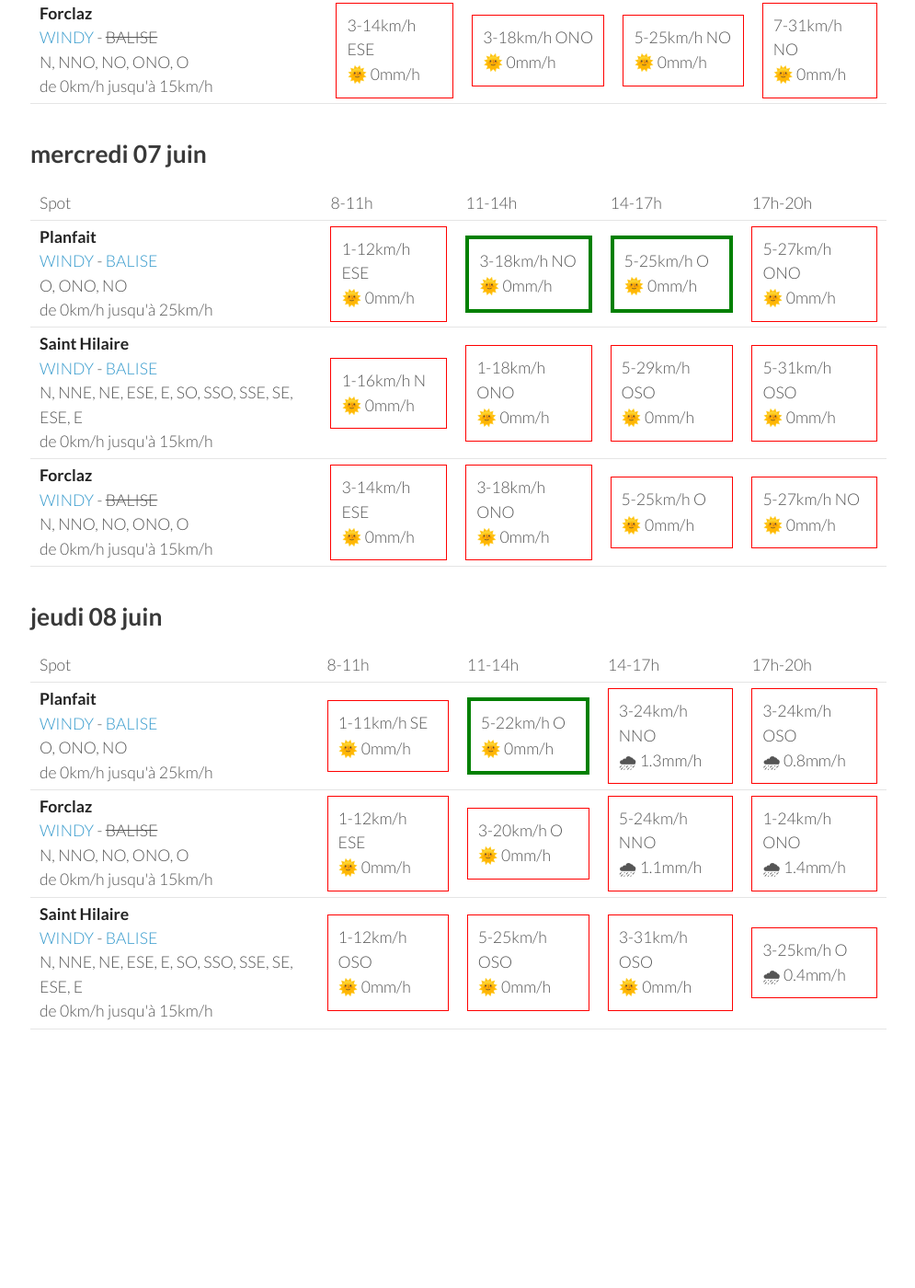
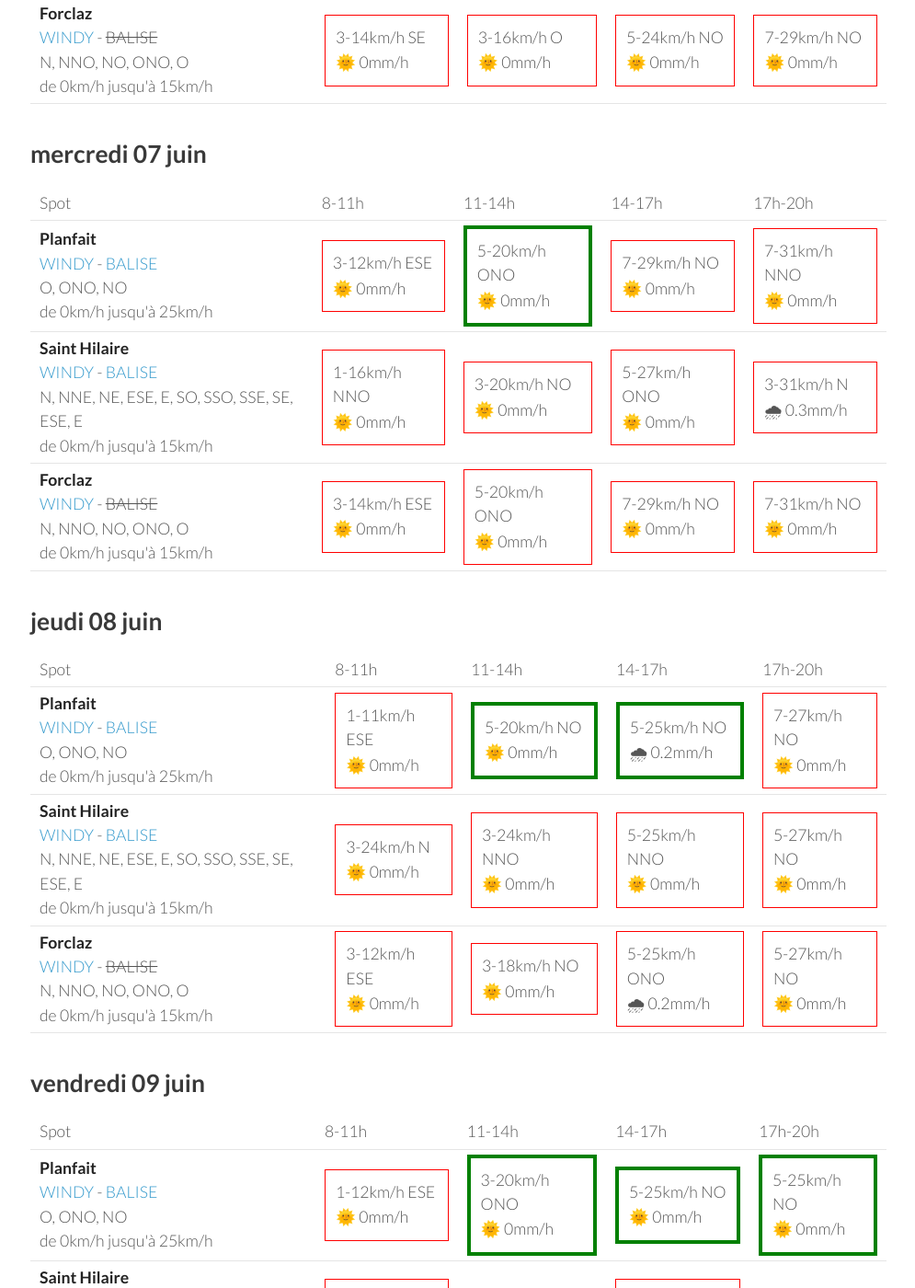
Before and after one commit to parapente-dans-le-nord/parapente-dans-le-nord.github.io, a Jekyll site: the page built from alpes_nord.markdown, in a window 1280 px wide and 1400 px high, scrolled down 1653 px. Shown: the whole window at 92% size, without its empty margins (25-1020 px from the left). Built offline with Jekyll 4.4.1, drawn with Linux system fonts in a browser that asks for light colours; before the commit the page ends 2900 px from its top, so only the background shows below that; some of the changed text lies outside the part shown.

Commit message:
update index.markdown

```diff
--- a/alpes_nord.markdown
+++ b/alpes_nord.markdown
@@ -118,28 +118,28 @@ page mise à jour le dimanche 04 juin 06:26
 
             <td><div class="not-flyable"><p>3-14km/h SE</p><p>🌞 0mm/h</p></div></td>
             <td><div class="flyable"><p>3-18km/h ONO</p><p>🌞 0mm/h</p></div></td>
-            <td><div class="flyable"><p>5-25km/h NO</p><p>🌞 0mm/h</p></div></td>
-            <td><div class="not-flyable"><p>7-29km/h NO</p><p>🌞 0mm/h</p></div></td>
+            <td><div class="flyable"><p>5-24km/h NO</p><p>🌧 0.2mm/h</p></div></td>
+            <td><div class="not-flyable"><p>7-29km/h NNO</p><p>🌞 0mm/h</p></div></td>
 
 
     </tr>
 <tr>
         <td><strong>Saint Hilaire</strong><br><a href="https://windy.com/45.307/5.888?45.087,5.889,9,m:eUFagkX">WINDY</a> - <span class=""><a href="http://www.balisemeteo.com/balise.php?idBalise=61">BALISE</a> </span><br> <span class="vent-favorable">N, NNE, NE, ESE, E, SO, SSO, SSE, SE, ESE, E</span><br><span class="force-vent">de 0km/h jusqu'à 15km/h</span> </td>
 
-            <td><div class="not-flyable"><p>1-16km/h N</p><p>🌞 0mm/h</p></div></td>
-            <td><div class="not-flyable"><p>3-22km/h NNO</p><p>🌞 0mm/h</p></div></td>
-            <td><div class="not-flyable"><p>5-27km/h NO</p><p>🌞 0mm/h</p></div></td>
-            <td><div class="not-flyable"><p>3-29km/h NO</p><p>🌞 0mm/h</p></div></td>
+            <td><div class="not-flyable"><p>1-18km/h NNO</p><p>🌞 0mm/h</p></div></td>
+            <td><div class="not-flyable"><p>3-18km/h NO</p><p>🌞 0mm/h</p></div></td>
+            <td><div class="not-flyable"><p>3-24km/h NO</p><p>🌞 0mm/h</p></div></td>
+            <td><div class="not-flyable"><p>3-27km/h NO</p><p>🌞 0mm/h</p></div></td>
 
 
     </tr>
 <tr>
         <td><strong>Forclaz</strong><br><a href="https://windy.com/45.814/6.247?45.375,6.246,8,m:eVwaglz">WINDY</a> - <span class="no-balise"> BALISE </span><br> <span class="vent-favorable">N, NNO, NO, ONO, O</span><br><span class="force-vent">de 0km/h jusqu'à 15km/h</span> </td>
 
-            <td><div class="not-flyable"><p>3-14km/h ESE</p><p>🌞 0mm/h</p></div></td>
-            <td><div class="not-flyable"><p>3-18km/h ONO</p><p>🌞 0mm/h</p></div></td>
-            <td><div class="not-flyable"><p>5-25km/h NO</p><p>🌞 0mm/h</p></div></td>
-            <td><div class="not-flyable"><p>7-31km/h NO</p><p>🌞 0mm/h</p></div></td>
+            <td><div class="not-flyable"><p>3-14km/h SE</p><p>🌞 0mm/h</p></div></td>
+            <td><div class="not-flyable"><p>3-16km/h O</p><p>🌞 0mm/h</p></div></td>
+            <td><div class="not-flyable"><p>5-24km/h NO</p><p>🌞 0mm/h</p></div></td>
+            <td><div class="not-flyable"><p>7-29km/h NO</p><p>🌞 0mm/h</p></div></td>
 
 
     </tr>
@@ -162,20 +162,20 @@ page mise à jour le dimanche 04 juin 06:26
 <tr>
         <td><strong>Planfait</strong><br><a href="https://windy.com/45.853/6.223?45.415,6.223,8">WINDY</a> - <span class=""><a href="https://www.openwindmap.org/PP496">BALISE</a> </span><br> <span class="vent-favorable">O, ONO, NO</span><br><span class="force-vent">de 0km/h jusqu'à 25km/h</span> </td>
 
-            <td><div class="not-flyable"><p>1-12km/h ESE</p><p>🌞 0mm/h</p></div></td>
-            <td><div class="flyable"><p>3-18km/h NO</p><p>🌞 0mm/h</p></div></td>
-            <td><div class="flyable"><p>5-25km/h O</p><p>🌞 0mm/h</p></div></td>
-            <td><div class="not-flyable"><p>5-27km/h ONO</p><p>🌞 0mm/h</p></div></td>
+            <td><div class="not-flyable"><p>3-12km/h ESE</p><p>🌞 0mm/h</p></div></td>
+            <td><div class="flyable"><p>5-20km/h ONO</p><p>🌞 0mm/h</p></div></td>
+            <td><div class="not-flyable"><p>7-29km/h NO</p><p>🌞 0mm/h</p></div></td>
+            <td><div class="not-flyable"><p>7-31km/h NNO</p><p>🌞 0mm/h</p></div></td>
 
 
     </tr>
 <tr>
         <td><strong>Saint Hilaire</strong><br><a href="https://windy.com/45.307/5.888?45.087,5.889,9,m:eUFagkX">WINDY</a> - <span class=""><a href="http://www.balisemeteo.com/balise.php?idBalise=61">BALISE</a> </span><br> <span class="vent-favorable">N, NNE, NE, ESE, E, SO, SSO, SSE, SE, ESE, E</span><br><span class="force-vent">de 0km/h jusqu'à 15km/h</span> </td>
 
-            <td><div class="not-flyable"><p>1-16km/h N</p><p>🌞 0mm/h</p></div></td>
-            <td><div class="not-flyable"><p>1-18km/h ONO</p><p>🌞 0mm/h</p></div></td>
-            <td><div class="not-flyable"><p>5-29km/h OSO</p><p>🌞 0mm/h</p></div></td>
-            <td><div class="not-flyable"><p>5-31km/h OSO</p><p>🌞 0mm/h</p></div></td>
+            <td><div class="not-flyable"><p>1-16km/h NNO</p><p>🌞 0mm/h</p></div></td>
+            <td><div class="not-flyable"><p>3-20km/h NO</p><p>🌞 0mm/h</p></div></td>
+            <td><div class="not-flyable"><p>5-27km/h ONO</p><p>🌞 0mm/h</p></div></td>
+            <td><div class="not-flyable"><p>3-31km/h N</p><p>🌧 0.3mm/h</p></div></td>
 
 
     </tr>
@@ -183,9 +183,9 @@ page mise à jour le dimanche 04 juin 06:26
         <td><strong>Forclaz</strong><br><a href="https://windy.com/45.814/6.247?45.375,6.246,8,m:eVwaglz">WINDY</a> - <span class="no-balise"> BALISE </span><br> <span class="vent-favorable">N, NNO, NO, ONO, O</span><br><span class="force-vent">de 0km/h jusqu'à 15km/h</span> </td>
 
             <td><div class="not-flyable"><p>3-14km/h ESE</p><p>🌞 0mm/h</p></div></td>
-            <td><div class="not-flyable"><p>3-18km/h ONO</p><p>🌞 0mm/h</p></div></td>
-            <td><div class="not-flyable"><p>5-25km/h O</p><p>🌞 0mm/h</p></div></td>
-            <td><div class="not-flyable"><p>5-27km/h NO</p><p>🌞 0mm/h</p></div></td>
+            <td><div class="not-flyable"><p>5-20km/h ONO</p><p>🌞 0mm/h</p></div></td>
+            <td><div class="not-flyable"><p>7-29km/h NO</p><p>🌞 0mm/h</p></div></td>
+            <td><div class="not-flyable"><p>7-31km/h NO</p><p>🌞 0mm/h</p></div></td>
 
 
     </tr>
@@ -208,30 +208,30 @@ page mise à jour le dimanche 04 juin 06:26
 <tr>
         <td><strong>Planfait</strong><br><a href="https://windy.com/45.853/6.223?45.415,6.223,8">WINDY</a> - <span class=""><a href="https://www.openwindmap.org/PP496">BALISE</a> </span><br> <span class="vent-favorable">O, ONO, NO</span><br><span class="force-vent">de 0km/h jusqu'à 25km/h</span> </td>
 
-            <td><div class="not-flyable"><p>1-11km/h SE</p><p>🌞 0mm/h</p></div></td>
-            <td><div class="flyable"><p>5-22km/h O</p><p>🌞 0mm/h</p></div></td>
-            <td><div class="not-flyable"><p>3-24km/h NNO</p><p>🌧 1.3mm/h</p></div></td>
-            <td><div class="not-flyable"><p>3-24km/h OSO</p><p>🌧 0.8mm/h</p></div></td>
+            <td><div class="not-flyable"><p>1-11km/h ESE</p><p>🌞 0mm/h</p></div></td>
+            <td><div class="flyable"><p>5-20km/h NO</p><p>🌞 0mm/h</p></div></td>
+            <td><div class="flyable"><p>5-25km/h NO</p><p>🌧 0.2mm/h</p></div></td>
+            <td><div class="not-flyable"><p>7-27km/h NO</p><p>🌞 0mm/h</p></div></td>
+
+
+    </tr>
+<tr>
+        <td><strong>Saint Hilaire</strong><br><a href="https://windy.com/45.307/5.888?45.087,5.889,9,m:eUFagkX">WINDY</a> - <span class=""><a href="http://www.balisemeteo.com/balise.php?idBalise=61">BALISE</a> </span><br> <span class="vent-favorable">N, NNE, NE, ESE, E, SO, SSO, SSE, SE, ESE, E</span><br><span class="force-vent">de 0km/h jusqu'à 15km/h</span> </td>
+
+            <td><div class="not-flyable"><p>3-24km/h N</p><p>🌞 0mm/h</p></div></td>
+            <td><div class="not-flyable"><p>3-24km/h NNO</p><p>🌞 0mm/h</p></div></td>
+            <td><div class="not-flyable"><p>5-25km/h NNO</p><p>🌞 0mm/h</p></div></td>
+            <td><div class="not-flyable"><p>5-27km/h NO</p><p>🌞 0mm/h</p></div></td>
 
 
     </tr>
 <tr>
         <td><strong>Forclaz</strong><br><a href="https://windy.com/45.814/6.247?45.375,6.246,8,m:eVwaglz">WINDY</a> - <span class="no-balise"> BALISE </span><br> <span class="vent-favorable">N, NNO, NO, ONO, O</span><br><span class="force-vent">de 0km/h jusqu'à 15km/h</span> </td>
 
-            <td><div class="not-flyable"><p>1-12km/h ESE</p><p>🌞 0mm/h</p></div></td>
-            <td><div class="not-flyable"><p>3-20km/h O</p><p>🌞 0mm/h</p></div></td>
-            <td><div class="not-flyable"><p>5-24km/h NNO</p><p>🌧 1.1mm/h</p></div></td>
-            <td><div class="not-flyable"><p>1-24km/h ONO</p><p>🌧 1.4mm/h</p></div></td>
-
-
-    </tr>
-<tr>
-        <td><strong>Saint Hilaire</strong><br><a href="https://windy.com/45.307/5.888?45.087,5.889,9,m:eUFagkX">WINDY</a> - <span class=""><a href="http://www.balisemeteo.com/balise.php?idBalise=61">BALISE</a> </span><br> <span class="vent-favorable">N, NNE, NE, ESE, E, SO, SSO, SSE, SE, ESE, E</span><br><span class="force-vent">de 0km/h jusqu'à 15km/h</span> </td>
-
-            <td><div class="not-flyable"><p>1-12km/h OSO</p><p>🌞 0mm/h</p></div></td>
-            <td><div class="not-flyable"><p>5-25km/h OSO</p><p>🌞 0mm/h</p></div></td>
-            <td><div class="not-flyable"><p>3-31km/h OSO</p><p>🌞 0mm/h</p></div></td>
-            <td><div class="not-flyable"><p>3-25km/h O</p><p>🌧 0.4mm/h</p></div></td>
+            <td><div class="not-flyable"><p>3-12km/h ESE</p><p>🌞 0mm/h</p></div></td>
+            <td><div class="not-flyable"><p>3-18km/h NO</p><p>🌞 0mm/h</p></div></td>
+            <td><div class="not-flyable"><p>5-25km/h ONO</p><p>🌧 0.2mm/h</p></div></td>
+            <td><div class="not-flyable"><p>5-27km/h NO</p><p>🌞 0mm/h</p></div></td>
 
 
     </tr>
@@ -239,3 +239,49 @@ page mise à jour le dimanche 04 juin 06:26
 </tbody>
 </table>
 {:/}
+## vendredi 09 juin
+
+{::nomarkdown}
+<table>
+  <tbody>
+    <tr>
+      <td>Spot</td>
+      <td>8-11h</td>
+      <td>11-14h</td>
+      <td>14-17h</td>
+      <td>17h-20h</td>
+    </tr>
+<tr>
+        <td><strong>Planfait</strong><br><a href="https://windy.com/45.853/6.223?45.415,6.223,8">WINDY</a> - <span class=""><a href="https://www.openwindmap.org/PP496">BALISE</a> </span><br> <span class="vent-favorable">O, ONO, NO</span><br><span class="force-vent">de 0km/h jusqu'à 25km/h</span> </td>
+
+            <td><div class="not-flyable"><p>1-12km/h ESE</p><p>🌞 0mm/h</p></div></td>
+            <td><div class="flyable"><p>3-20km/h ONO</p><p>🌞 0mm/h</p></div></td>
+            <td><div class="flyable"><p>5-25km/h NO</p><p>🌞 0mm/h</p></div></td>
+            <td><div class="flyable"><p>5-25km/h NO</p><p>🌞 0mm/h</p></div></td>
+
+
+    </tr>
+<tr>
+        <td><strong>Saint Hilaire</strong><br><a href="https://windy.com/45.307/5.888?45.087,5.889,9,m:eUFagkX">WINDY</a> - <span class=""><a href="http://www.balisemeteo.com/balise.php?idBalise=61">BALISE</a> </span><br> <span class="vent-favorable">N, NNE, NE, ESE, E, SO, SSO, SSE, SE, ESE, E</span><br><span class="force-vent">de 0km/h jusqu'à 15km/h</span> </td>
+
+            <td><div class="not-flyable"><p>1-12km/h NNO</p><p>🌞 0mm/h</p></div></td>
+            <td><div class="not-flyable"><p>3-18km/h O</p><p>🌞 0mm/h</p></div></td>
+            <td><div class="not-flyable"><p>5-27km/h OSO</p><p>🌞 0mm/h</p></div></td>
+            <td><div class="not-flyable"><p>5-29km/h O</p><p>🌞 0mm/h</p></div></td>
+
+
+    </tr>
+<tr>
+        <td><strong>Forclaz</strong><br><a href="https://windy.com/45.814/6.247?45.375,6.246,8,m:eVwaglz">WINDY</a> - <span class="no-balise"> BALISE </span><br> <span class="vent-favorable">N, NNO, NO, ONO, O</span><br><span class="force-vent">de 0km/h jusqu'à 15km/h</span> </td>
+
+            <td><div class="not-flyable"><p>3-12km/h ESE</p><p>🌞 0mm/h</p></div></td>
+            <td><div class="not-flyable"><p>3-18km/h ONO</p><p>🌞 0mm/h</p></div></td>
+            <td><div class="not-flyable"><p>5-25km/h ONO</p><p>🌞 0mm/h</p></div></td>
+            <td><div class="not-flyable"><p>5-25km/h NO</p><p>🌞 0mm/h</p></div></td>
+
+
+    </tr>
+
+</tbody>
+</table>
+{:/}
```
Also changed, not shown: other parts of alpes_nord.markdown (+1 -1 lines).
